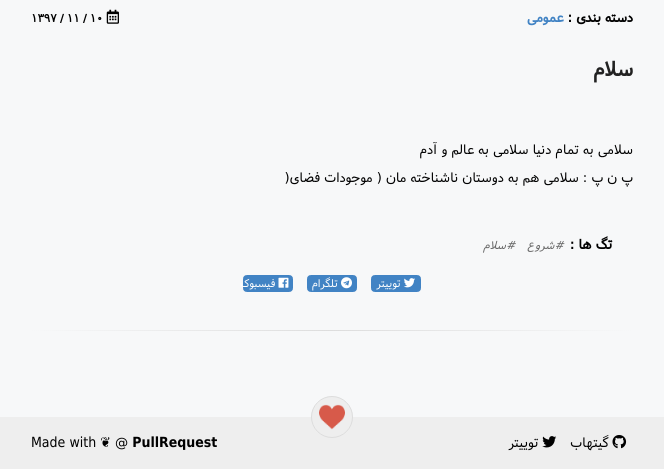
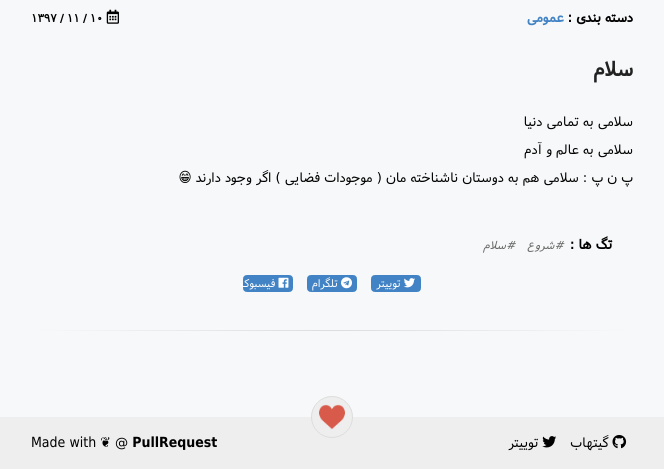
Before and after one commit to rashid2003/blog, a Jekyll site: the page built from _posts/2019-1-31-سلام-دنیا.md, in a window 1280 px wide. Shown: the part 712-1181 px from the top of the page, without its empty margins (308-972 px from the left). Built offline with Jekyll 4.4.1, drawn with Linux system fonts in a browser that asks for light colours; some web fonts are replaced; comment, search, counter and statistics services are not loaded.

Commit message:
Update 2019-1-31-سلام-دنیا.md

```diff
--- a/_posts/2019-1-31-سلام-دنیا.md
+++ b/_posts/2019-1-31-سلام-دنیا.md
@@ -8,6 +8,6 @@ tags: شروع سلام
 ---
 
 ## سلام
- <br /> سلامی به تمام دنیا
-سلامی به عالم و آدم<br />
-پ ن پ : سلامی هم به دوستان ناشناخته مان ( موجودات فضای(
+ سلامی به تمامی دنیا <br />
+ سلامی به عالم و آدم <br />
+ پ ن پ : سلامی هم به دوستان ناشناخته مان ( موجودات فضایی ) اگر وجود دارند :دی
```
